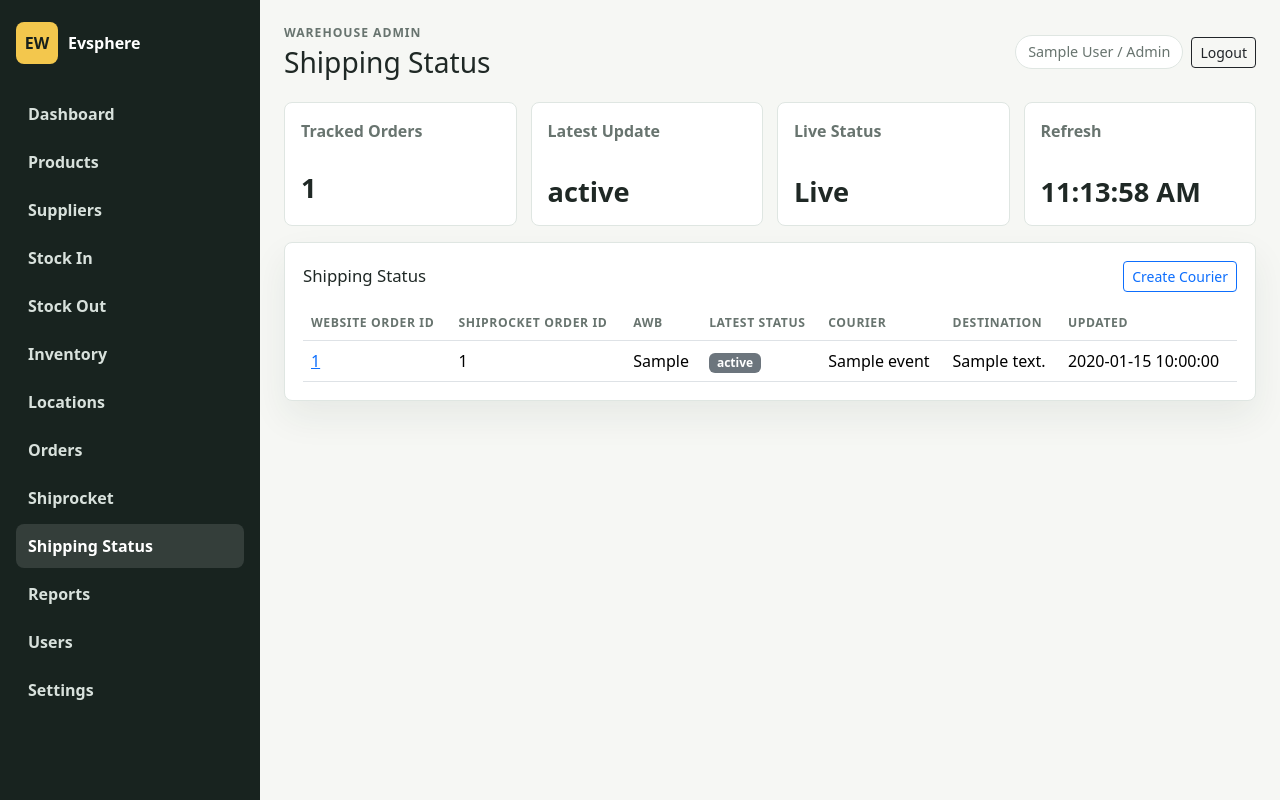
After one commit to sahilalimolla001/wharehouse.evspeare, a Flask app: page /shipping-status in a window 1280 px wide. The commit adds this page. Run offline with Flask 3, Linux system fonts and the light colour scheme; the visitor is signed in with stand-in values (Sample User, id 1); tables that the repository leaves empty hold one stand-in row (values such as "Sample post").

Commit message:
Add live shipping status page

```diff
--- a/backend-flask/app/routes/shiprocket.py
+++ b/backend-flask/app/routes/shiprocket.py
@@ -124,6 +124,32 @@ def webhook_updates():
         webhook_url=webhook_url,
         webhook_url_with_token=webhook_url_with_token,
         webhook_token_configured=bool(token),
+    )
+
+
+@shiprocket_bp.route("/shipping-status")
+@role_required("manager", "staff")
+def shipping_status():
+    orders = shipping_status_orders()
+    latest_event = ShiprocketWebhookEvent.query.order_by(ShiprocketWebhookEvent.id.desc()).first()
+    return render_template(
+        "shipping_status.html",
+        shipping_rows=[serialize_shipping_status_order(order) for order in orders],
+        latest_event=latest_event,
+    )
+
+
+@shiprocket_bp.get("/shipping-status/live")
+@role_required("manager", "staff")
+def shipping_status_live():
+    latest_event = ShiprocketWebhookEvent.query.order_by(ShiprocketWebhookEvent.id.desc()).first()
+    return jsonify(
+        {
+            "ok": True,
+            "latest_id": latest_event.id if latest_event else 0,
+            "latest_status": latest_event.current_status if latest_event else "",
+            "orders": [serialize_shipping_status_order(order) for order in shipping_status_orders()],
+        }
     )
 
 
@@ -653,6 +679,75 @@ def serialize_webhook_event(event):
     }
 
 
+def shipping_status_orders():
+    return (
+        Order.query.filter(
+            db.or_(
+                Order.courier_provider.isnot(None),
+                Order.courier_order_id.isnot(None),
+                Order.courier_shipment_id.isnot(None),
+                Order.courier_awb.isnot(None),
+                Order.courier_status.isnot(None),
+                Order.status.in_(["dispatched", "completed", "cancelled"]),
+            )
+        )
+        .order_by(Order.updated_at.desc(), Order.created_at.desc())
+        .limit(200)
+        .all()
+    )
+
+
+def serialize_shipping_status_order(order):
+    latest_event = latest_shiprocket_event(order)
+    destination = order_shipping_destination(order)
+    return {
+        "id": order.id,
+        "website_order_id": order.external_order_id or order.order_number or "",
+        "warehouse_order_number": order.order_number or "",
+        "shiprocket_order_id": order.courier_order_id or (latest_event.shiprocket_order_id if latest_event else "") or "",
+        "awb": order.courier_awb or (latest_event.awb if latest_event else "") or "",
+        "latest_status": order.courier_status or (latest_event.current_status if latest_event else "") or order.status or "",
+        "courier": (latest_event.courier_name if latest_event else "") or order.courier_provider or "",
+        "destination": destination,
+        "updated_at": shipping_status_updated_at(order, latest_event),
+        "order_url": url_for("orders.order_detail", order_id=order.id),
+    }
+
+
+def latest_shiprocket_event(order):
+    if not order:
+        return None
+    conditions = [ShiprocketWebhookEvent.order_id == order.id]
+    if order.courier_order_id:
+        conditions.append(ShiprocketWebhookEvent.shiprocket_order_id == order.courier_order_id)
+    if order.courier_awb:
+        conditions.append(ShiprocketWebhookEvent.awb == order.courier_awb)
+    if order.courier_shipment_id:
+        conditions.append(ShiprocketWebhookEvent.shipment_id == order.courier_shipment_id)
+    query = ShiprocketWebhookEvent.query.filter(db.or_(*conditions))
+    return query.order_by(ShiprocketWebhookEvent.created_at.desc(), ShiprocketWebhookEvent.id.desc()).first()
+
+
+def order_shipping_destination(order):
+    source = order_source_payload(order)
+    shipping_address = source_address(source, "shipping", order)
+    parts = [
+        shipping_address.get("city"),
+        shipping_address.get("state"),
+        shipping_address.get("pincode"),
+    ]
+    destination = ", ".join(str(part).strip() for part in parts if str(part or "").strip())
+    return destination or order.customer_address or ""
+
+
+def shipping_status_updated_at(order, latest_event):
+    value = None
+    if latest_event:
+        value = latest_event.event_time or latest_event.created_at
+    value = value or order.updated_at or order.created_at
+    return value.strftime("%Y-%m-%d %H:%M:%S") if value else ""
+
+
 def default_line_items(order=None, source=None):
     if not order:
         return [blank_line_item()]
--- a/backend-flask/app/templates/base.html
+++ b/backend-flask/app/templates/base.html
@@ -28,7 +28,8 @@
           <a class="nav-link {% if request.endpoint in ['stock.warehouse_locations', 'stock.add_location'] %}active{% endif %}" href="{{ url_for('stock.warehouse_locations') }}">Locations</a>
           <a class="nav-link {% if request.endpoint in ['orders.orders', 'orders.add_order', 'orders.order_detail'] %}active{% endif %}" href="{{ url_for('orders.orders') }}">Orders</a>
           {% if current_user_can("manager", "staff") %}
-            <a class="nav-link {% if request.endpoint and request.endpoint.startswith('shiprocket.') %}active{% endif %}" href="{{ url_for('shiprocket.create_order') }}">Shiprocket</a>
+            <a class="nav-link {% if request.endpoint == 'shiprocket.create_order' %}active{% endif %}" href="{{ url_for('shiprocket.create_order') }}">Shiprocket</a>
+            <a class="nav-link {% if request.endpoint in ['shiprocket.shipping_status', 'shiprocket.webhook_updates'] %}active{% endif %}" href="{{ url_for('shiprocket.shipping_status') }}">Shipping Status</a>
           {% endif %}
           {% if current_user_can("manager") %}
             <a class="nav-link {% if request.endpoint == 'reports.reports' %}active{% endif %}" href="{{ url_for('reports.reports') }}">Reports</a>
--- /dev/null
+++ b/backend-flask/app/templates/shipping_status.html
@@ -0,0 +1,121 @@
+{% extends "base.html" %}
+{% block page_title %}Shipping Status{% endblock %}
+
+{% block content %}
+  <section class="metric-grid mb-3">
+    <article class="metric-card">
+      <span>Tracked Orders</span>
+      <strong data-order-count>{{ shipping_rows|length }}</strong>
+    </article>
+    <article class="metric-card">
+      <span>Latest Update</span>
+      <strong class="shiprocket-status-text" data-latest-status>{{ latest_event.current_status if latest_event else "-" }}</strong>
+    </article>
+    <article class="metric-card">
+      <span>Live Status</span>
+      <strong class="shiprocket-status-text" data-live-state>Ready</strong>
+    </article>
+    <article class="metric-card">
+      <span>Refresh</span>
+      <strong class="shiprocket-status-text" data-last-refresh>Waiting</strong>
+    </article>
+  </section>
+
+  <section class="panel">
+    <div class="panel-heading">
+      <h2>Shipping Status</h2>
+      <a class="btn btn-sm btn-outline-primary" href="{{ url_for('shiprocket.create_order') }}">Create Courier</a>
+    </div>
+    <div class="table-responsive">
+      <table class="table align-middle shiprocket-webhook-table">
+        <thead>
+          <tr>
+            <th>Website Order ID</th>
+            <th>Shiprocket Order ID</th>
+            <th>AWB</th>
+            <th>Latest Status</th>
+            <th>Courier</th>
+            <th>Destination</th>
+            <th>Updated</th>
+          </tr>
+        </thead>
+        <tbody data-shipping-status-rows data-latest-id="{{ latest_event.id if latest_event else 0 }}">
+          {% for row in shipping_rows %}
+            <tr data-order-id="{{ row.id }}">
+              <td><a href="{{ row.order_url }}">{{ row.website_order_id or "-" }}</a></td>
+              <td>{{ row.shiprocket_order_id or "-" }}</td>
+              <td>{{ row.awb or "-" }}</td>
+              <td><span class="badge text-bg-secondary">{{ row.latest_status or "-" }}</span></td>
+              <td>{{ row.courier or "-" }}</td>
+              <td>{{ row.destination or "-" }}</td>
+              <td>{{ row.updated_at or "-" }}</td>
+            </tr>
+          {% else %}
+            <tr data-empty-row><td colspan="7" class="text-secondary">No shipping status found yet.</td></tr>
+          {% endfor %}
+        </tbody>
+      </table>
+    </div>
+  </section>
+{% endblock %}
+
+{% block scripts %}
+  <script>
+    (() => {
+      const rowsBody = document.querySelector("[data-shipping-status-rows]");
+      if (!rowsBody) return;
+
+      const liveState = document.querySelector("[data-live-state]");
+      const latestStatus = document.querySelector("[data-latest-status]");
+      const lastRefresh = document.querySelector("[data-last-refresh]");
+      const orderCount = document.querySelector("[data-order-count]");
+
+      const html = (value) => String(value || "-")
+        .replaceAll("&", "&amp;")
+        .replaceAll("<", "&lt;")
+        .replaceAll(">", "&gt;")
+        .replaceAll('"', "&quot;")
+        .replaceAll("'", "&#039;");
+
+      const rowHtml = (order) => `
+        <tr data-order-id="${order.id}">
+          <td><a href="${html(order.order_url)}">${html(order.website_order_id)}</a></td>
+          <td>${html(order.shiprocket_order_id)}</td>
+          <td>${html(order.awb)}</td>
+          <td><span class="badge text-bg-secondary">${html(order.latest_status)}</span></td>
+          <td>${html(order.courier)}</td>
+          <td>${html(order.destination)}</td>
+          <td>${html(order.updated_at)}</td>
+        </tr>`;
+
+      const renderOrders = (orders) => {
+        rowsBody.querySelector("[data-empty-row]")?.remove();
+        if (!orders.length) {
+          rowsBody.innerHTML = '<tr data-empty-row><td colspan="7" class="text-secondary">No shipping status found yet.</td></tr>';
+          return;
+        }
+        rowsBody.innerHTML = orders.map(rowHtml).join("");
+      };
+
+      const refresh = async () => {
+        try {
+          liveState.textContent = "Checking";
+          const response = await fetch("{{ url_for('shiprocket.shipping_status_live') }}", { credentials: "same-origin" });
+          if (!response.ok) throw new Error("Request failed");
+          const data = await response.json();
+          renderOrders(data.orders || []);
+          rowsBody.dataset.latestId = String(data.latest_id || 0);
+          orderCount.textContent = String((data.orders || []).length);
+          latestStatus.textContent = data.latest_status || "-";
+          lastRefresh.textContent = new Date().toLocaleTimeString();
+          liveState.textContent = "Live";
+        } catch (error) {
+          liveState.textContent = "Offline";
+        }
+      };
+
+      setInterval(refresh, 5000);
+      refresh();
+    })();
+  </script>
+{% endblock %}
--- a/backend-flask/app/templates/shiprocket_order.html
+++ b/backend-flask/app/templates/shiprocket_order.html
@@ -73,7 +73,6 @@
       <div class="panel-heading">
         <h2>Order</h2>
         <div class="d-flex gap-2">
-          <a class="btn btn-sm btn-outline-dark" href="{{ url_for('shiprocket.webhook_updates') }}">Live Updates</a>
           {% if selected_order %}
             <a class="btn btn-sm btn-outline-primary" href="{{ url_for('orders.order_detail', order_id=selected_order.id) }}">Open Warehouse Order</a>
           {% endif %}
```
